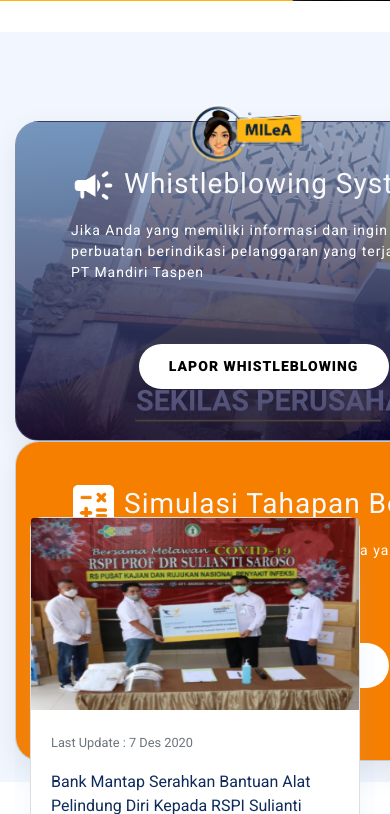
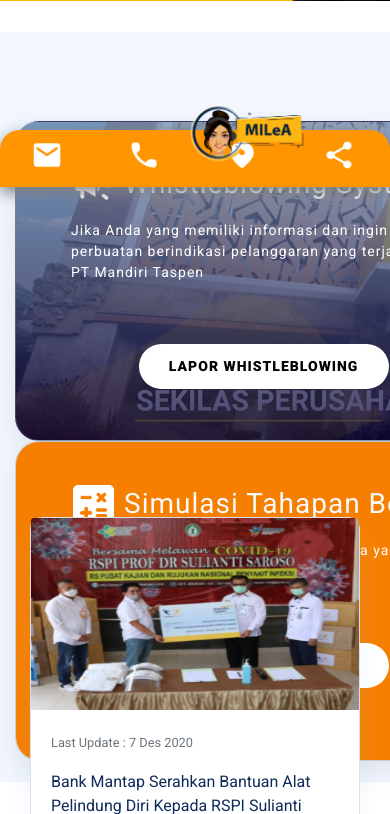
Before and after one commit to buhairi-dev/Bankmantap, a PHP site: page / in a window 390 px wide; the page is wider, and only the part inside the window is pictured. Shown: the part 657-1471 px from the top of that part. Run offline with PHP 8.4, Linux system fonts and the light colour scheme; some libraries are stand-ins or nearby versions.

Commit message:
Update Floating Menu

```diff
--- a/css/main.css
+++ b/css/main.css
@@ -345,7 +345,7 @@ section .section-title {
 }
 
 #footer a{
-    font-size:14px;
+    font-size:12px;
     color: #FCD116;
     text-decoration: none !important;
     background-color: transparent;
@@ -467,3 +467,219 @@ section .section-title {
 .chat-float img {
   width: 125px;
 }
+
+
+/* FLOAT MENU CSS */
+
+.float-menu {
+	display: block;
+	position: fixed;
+	top: 350px;
+	z-index: 9;
+	right: 0
+}
+.float-menu ul {
+	-webkit-box-shadow: 0 5px 15px 0 #808080;
+   -ms-box-shadow: 0 5px 15px 0 #808080;
+   -o-box-shadow: 0 5px 15px 0 #808080;
+   box-shadow: 0 5px 15px 0 #808080;
+   border-radius: 12px 0 0 12px;
+   background-color: #ff9500;
+   margin-bottom: 0;
+
+   list-style: none;
+   padding: 11px 11px;
+   width: 50px;
+   overflow: visible;
+}
+.float-menu ul li a {
+	display: table;
+	height: auto;
+	color: white;
+	padding: 10px 0
+}
+.float-menu ul li a span {
+	display: table-cell;
+	vertical-align: middle
+}
+.float-menu ul li a .text {
+	display: none
+}
+.float-menu ul li a .menu-icon {
+	font-size: 45px;
+
+	margin-left: 15px
+}
+.float-menu ul li:hover {
+	overflow: visible
+}
+.float-menu ul li:hover a {
+		width: 117px;
+   /* height: 10px; */
+   -wenkit-transition: all .3s ease;
+   -webkit-transition: all .3s ease;
+   transition: all .3s ease;
+   background-color: #1a3562;
+   margin-left: -80px;
+   -webkit-box-shadow: 5px 0 17px #808080;
+   -ms-box-shadow: 5px 0 17px #808080;
+   -o-box-shadow: 5px 0 17px #808080;
+   box-shadow: 5px 0 17px #808080;
+   border-radius: 15px 0 0 15px;
+   padding-left: 0;
+   padding-right: 5px;
+   /* padding-top: 0; */
+   padding-bottom: 3;
+   padding: 10 10 10 10;
+}
+.float-menu ul li:hover a span {
+	width: 50%
+}
+.float-menu ul li:hover a img {
+	margin-left: 8px;
+   float: right;
+}
+.float-menu ul li:hover a .text {
+	display: table-cell;
+	padding-left: 15px
+}
+.float-menu ul li:hover a .menu-icon {
+	font-size: 56px;
+	margin-left: 0;
+	text-align: center
+}
+@media only screen and (max-width: 992px) {
+	.box {
+		width: 100%
+	}
+	.table {
+		display: block
+	}
+	.table .cell {
+		display: block
+	}
+	.mandiri-navbar {
+		padding-top: 100px
+	}
+	.mandiri-big-logo {
+		 width: 160px;
+		top: 15px
+	}
+	.container .navbar-header {
+		display: table;
+		margin-left: 0;
+		margin-right: 0;
+		width: 100%
+	}
+	.container .navbar-header .navbar-toggle,
+	.container .navbar-header .search-form {
+		display: table-cell !important;
+		vertical-align: middle
+	}
+	.container .navbar-header .navbar-toggle {
+		float: none;
+		margin-left: 0
+	}
+	.container .navbar-header .search-form {
+		padding: 0;
+		border: none
+	}
+	.with-table-content {
+		margin-top: 10px;
+		width: 100%
+	}
+	.with-table-content .table {
+		margin-bottom: 0;
+		border-radius: 15px 15px 0 0
+	}
+	.with-table-content .table .cell {
+		height: auto
+	}
+	.with-table-content .table .cell img {
+		width: 50px
+	}
+	.with-table-content .table .cell img.thumb {
+		width: 100% !important;
+		height: 200px
+	}
+	.with-table-content .table .cell h3 {
+		font-size: 18px
+	}
+	.thumbnail {
+		width: 100%;
+		margin: 0 0 15px 0
+	}
+	.thumbnail:nth-of-type(3n-3) {
+		margin-left: 0;
+		margin-right: 0
+	}
+	section.slider {
+		background-color: white;
+		min-height: auto
+	}
+	section.slider .owl-carousel .owl-item img {
+		display: block;
+		width: 100%;
+		height: 200px;
+		margin: 0 auto;
+		border-radius: 15px;
+		-webkit-object-fit: cover;
+		-moz-object-fit: cover;
+		-o-object-fit: cover;
+		-ms-object-fit: cover;
+		object-fit: cover
+	}
+	.owl-theme .owl-controls {
+		position: relative;
+		top: 0;
+		right: auto;
+		margin-top: 0
+	}
+	.owl-controls .owl-pagination .owl-page span {
+		width: 10px;
+		height: 10px;
+		opacity: 1
+	}
+	.owl-controls .owl-pagination .owl-page.active span {
+		border: solid 3px #ffd10a
+	}
+	.float-menu {
+		top: auto;
+		bottom: 0;
+		width: 100%
+	}
+	.float-menu ul {
+		width: 100%;
+		display: block;
+		padding: 0;
+		border-radius: 20px 20px 0 0
+	}
+	.float-menu ul li {
+		display: inline-block;
+		width: calc(24%)
+	}
+	.float-menu ul li a {
+		margin: 0 auto
+	}
+	.float-menu ul li:hover {
+		height: 75px
+	}
+	.float-menu ul li:hover a {
+		border-radius: 15px 15px 0 0;
+		width: 100%;
+		margin-left: 0;
+		height: 100px;
+		top: -14px;
+		position: relative
+	}
+	.float-menu ul li:hover a img {
+
+			width: 55% !important;
+   height: auto !important;
+   float: none;
+   margin-left: -4px;
+
+	}
+	.float-menu ul li:hover a .text {
+		display: none
+	}
--- a/layout/footer.php
+++ b/layout/footer.php
@@ -20,7 +20,6 @@
             <li><a href="pemegangsaham.php">Pemegang Saham</a></li>
             <li><a href="#">Penghargaan</a></li>
             <li><a href="#">Good Corporate Governance</a></li>
-            <li><a href="#">Whistleblowing System</a></li>
             <li><a href="#">Pengungkapan Kuantitatif Eksposur Risiko</a></li>
 
           </ul>
@@ -38,11 +37,12 @@
        <div class="col-xs-12 col-sm-2 col-sm-2">
           <h5>SIMPANAN</h5>
           <ul class="list-unstyled quick-links">
-            <li><a href="#">Tabunganku Deposito </a></li>
+            <li><a href="#">Tabunganku</a></li>
             <li><a href="#">Tabungan Simantap Berjangka </a></li>
             <li><a href="#">Tabungan Simantap Gold </a></li>
             <li><a href="#">Tabungan Simantap Pensiun </a></li>
-            <li><a href="#">Mantap Giro</a></li>
+            <li><a href="#">Deposito Mantap</a></li>
+            <li><a href="#">Giro</a></li>
           </ul>
         </div>
 
@@ -61,6 +61,7 @@
           <ul class="list-unstyled quick-links">
             <li><a href="#">Tarif Layanan</a></li>
             <li><a href="#">Bank Garansi</a></li>
+            <li><a href="#">Referensi Bank</a></li>
             <li><a href="#">Transfer</a></li>
             <li><a href="#">Inkaso</a></li>
           </ul>
@@ -168,6 +169,35 @@
 
 
 
+<!-- ================================================= FLOATING MENU ========================================================== -->
+<div class="float-menu">
+    <ul>
+      <li>
+        <a data-toggle="modal" data-target="#ModalEmail" data-whatever="email" href="#">
+          <span class="text">email</span>
+          <img style="height: 30px;" src="asset/icon/mail.png">
+        </a>
+      </li>
+      <li>
+        <a data-toggle="modal" data-target="#ModalPhone" data-whatever="phone" href="#">
+          <span class="text">phone</span>
+          <img style="height: 30px;" src="asset/icon/phone.png">
+        </a>
+      </li>
+      <li>
+        <a data-toggle="modal" data-target="#ModalShare" data-whatever="share" href="#">
+          <span class="text">location</span>
+          <img style="width: 30px;" src="asset/icon/maps.png">
+        </a>
+      </li>
+      <li>
+        <a data-toggle="modal" data-target="#ModalShare" data-whatever="share" href="#">
+          <span class="text">share</span>
+          <img style="height: 30px;" src="asset/icon/share.png">
+      </li>
+    </ul>
+  </div>
+  <!-- ================================================= END FLOATING MENU ======================================================-->
 
 
 <!--  ================================================ MILEA ================================================================== -->
--- a/layout/header.php
+++ b/layout/header.php
@@ -10,6 +10,7 @@
     <link rel="stylesheet" href="https://maxcdn.bootstrapcdn.com/bootstrap/4.0.0/css/bootstrap.min.css" media="all">
     <link rel="stylesheet" href="https://cdnjs.cloudflare.com/ajax/libs/font-awesome/4.7.0/css/font-awesome.min.css">
     <link rel="stylesheet" href="css/main.css" type="text/css" media="all"/>
+    <link rel="stylesheet" media="all" href="applications.css" />
 </head>
 
 <!-- ====================================================== NAVBAR MENU ===================================================== -->
```
Also changed, not shown: asset/icon/mail.png (added), asset/icon/maps.png (added), asset/icon/phone.png (added), asset/icon/share.png (added).
